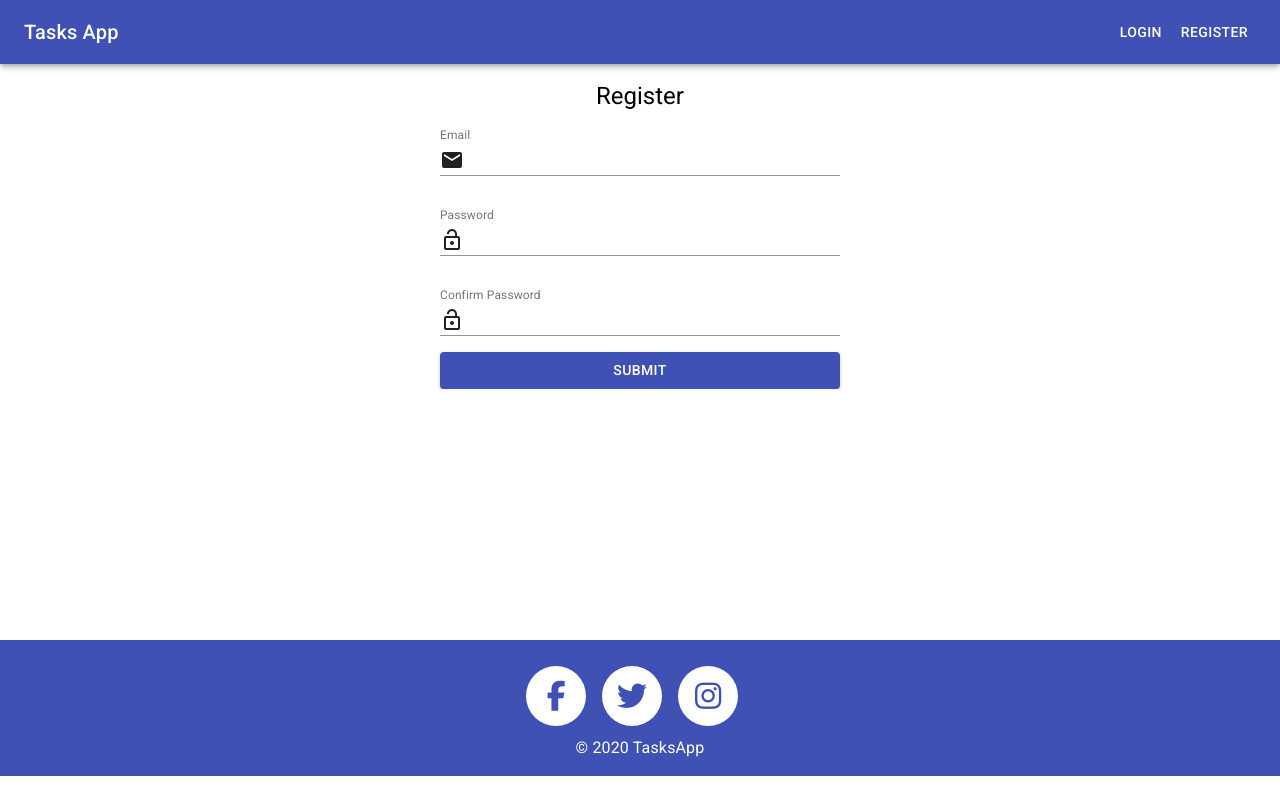
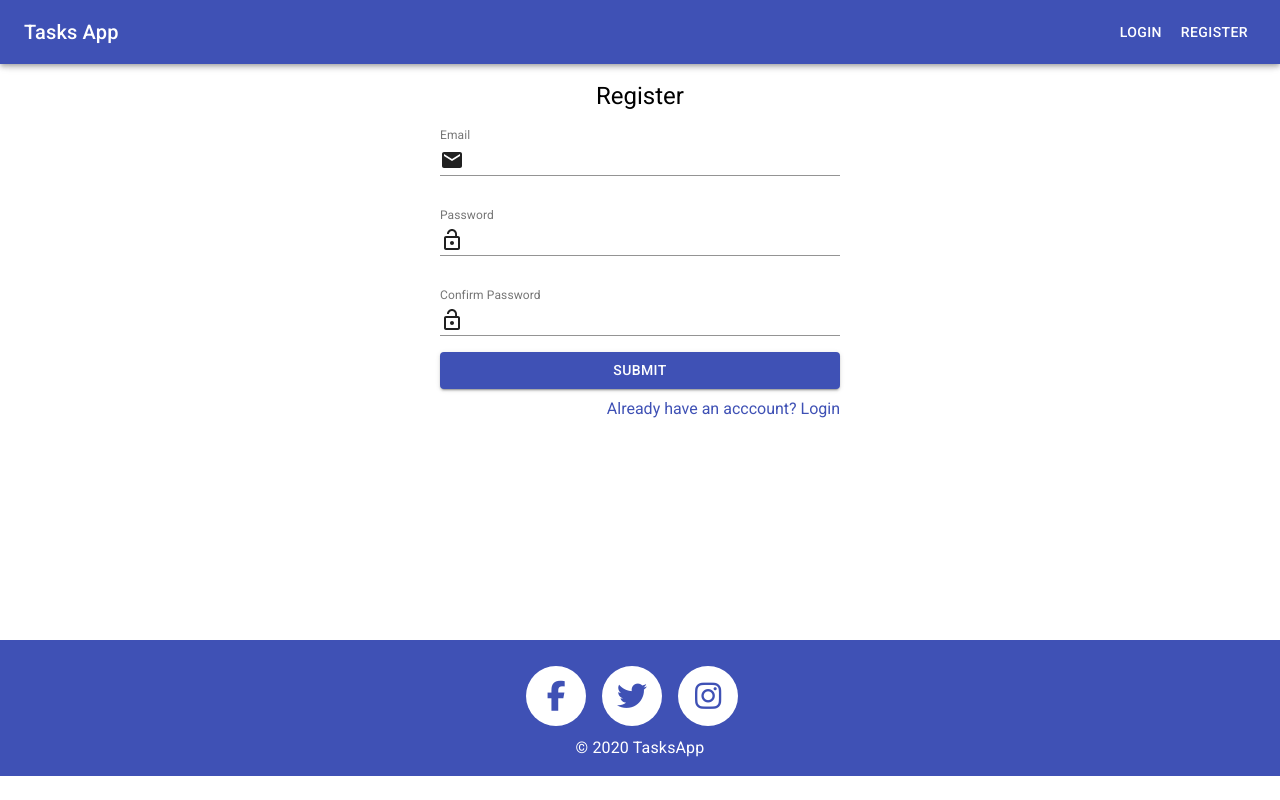
Before and after one commit to aleksandergalganski/TasksFrontend, a React (Create React App) app: page /register in a window 1280 px wide. Built offline with nearby package versions, Linux system fonts and the light colour scheme; no server answers.

Commit message:
Add hint for user under submit button

```diff
--- a/src/App.css
+++ b/src/App.css
@@ -74,6 +74,13 @@ main {
   color: #fff;
 }
 
+.auth-hint {
+  color: #3f51b5;
+  text-align: right;
+  margin-top: 10px;
+  font-family: Roboto;
+}
+
 @media (max-width: 500px) {
   .container {
     max-width: 100%;
--- a/src/App.js
+++ b/src/App.js
@@ -24,9 +24,9 @@ const App = () => {
           <Navbar />
           <div className='container'>
             <Switch>
+              <ProtectedRoute exact path='/' component={Tasks} />
               <Route exact path='/login' component={Login} />
               <Route exact path='/register' component={Register} />
-              <ProtectedRoute exact path='/tasks' component={Tasks} />
             </Switch>
           </div>
         </main>
--- a/src/components/auth/Login.js
+++ b/src/components/auth/Login.js
@@ -2,6 +2,7 @@ import React, { useState, useEffect, Fragment } from 'react';
 import PropTypes from 'prop-types';
 import { connect } from 'react-redux';
 import { login, setError } from '../../actions/authActions';
+import { Link } from 'react-router-dom';
 import Alert from '../layout/Alert';
 import Spinner from '../layout/Spinner';
 // Material UI
@@ -101,6 +102,9 @@ const Login = props => {
           >
             Submit
           </Button>
+          <Link to='/register' className='auth-hint'>
+            Dont have an acccount? Register
+          </Link>
         </form>
       </section>
     </Fragment>
--- a/src/components/auth/Register.js
+++ b/src/components/auth/Register.js
@@ -1,5 +1,6 @@
 import React, { useState, useEffect, Fragment } from 'react';
 import PropTypes from 'prop-types';
+import { Link } from 'react-router-dom';
 import { connect } from 'react-redux';
 import { register, setError } from '../../actions/authActions';
 import Alert from '../layout/Alert';
@@ -118,6 +119,9 @@ const Register = props => {
           >
             Submit
           </Button>
+          <Link to='/login' className='auth-hint'>
+            Already have an acccount? Login
+          </Link>
         </form>
       </section>
     </Fragment>
```
